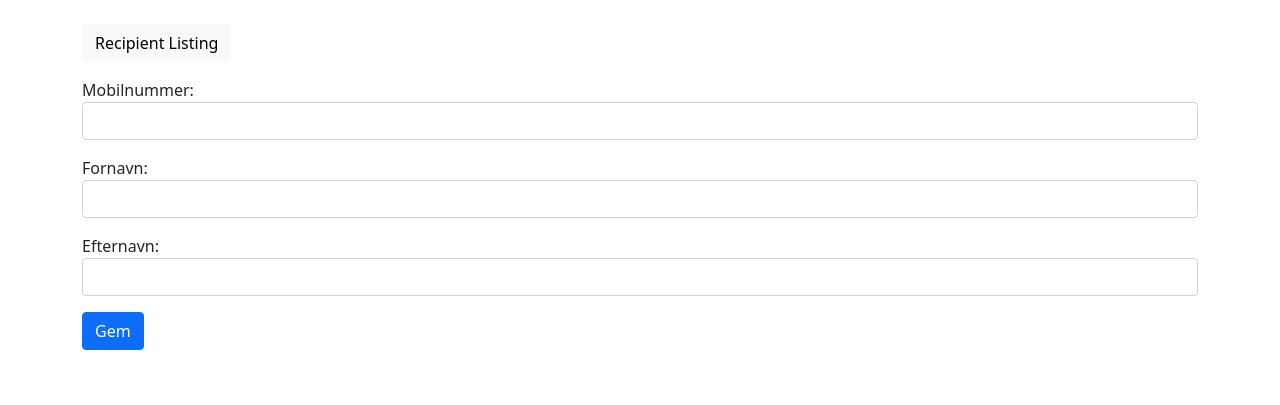
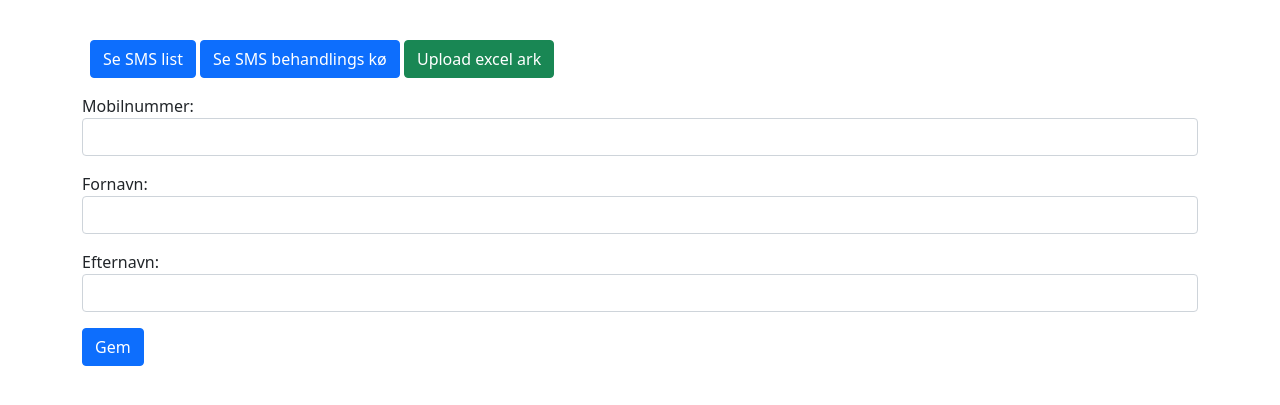
Before and after one commit to unord/sms-unord, a Django app: page /sms_app/Recipient/create/ in a window 1280 px wide. Shown: the part 64-469 px from the top of the page. Run offline with Django 4.2, Linux system fonts and the light colour scheme; parts of the project's set-up code (start-up, migrations or seed data) failed here and were passed over.

Commit message:
templates

```diff
--- a/sms_app/templates/sms_app/recipient_detail.html
+++ b/sms_app/templates/sms_app/recipient_detail.html
@@ -4,7 +4,7 @@
 
 <p>
     <a class="btn btn-primary" href="{% url 'sms_app_Message_list' %}">SMS liste</a>
-    <a class="btn btn-primary" href="{% url 'sms_app_Message_Dashboard' %}">SMS behdlings status</a>
+    <a class="btn btn-success" href="{% url 'sms_app_Message_Dashboard' %}">SMS behdlings status</a>
 </p>
 
 <table class="table">
--- a/sms_app/templates/sms_app/recipient_form.html
+++ b/sms_app/templates/sms_app/recipient_form.html
@@ -4,9 +4,8 @@
 {% block content %}
 
 <p>
-    <a class="btn btn-light" href="{% url 'sms_app_Recipient_list' %}">
-    Recipient Listing
-    </a>
+    <div class="m-2"><a class="btn btn-primary" href="{% url 'sms_app_Message_list' %}">Se SMS list</a> <a class="btn btn-primary" href="{% url 'sms_app_Message_Dashboard' %}">Se SMS behandlings kø</a> <a class="btn btn-success" href="{% url 'sms_app_UploadSms_list' %}">Upload excel ark</a></div>
+
 </p>
 
     <form method="post" enctype="multipart/form-data">
--- a/sms_app/templates/sms_app/upload_sms_list_error.html
+++ b/sms_app/templates/sms_app/upload_sms_list_error.html
@@ -5,6 +5,7 @@
     <h1>
 Fejl i upload af excel fil
 </h1>
+<div class="m-2"><a class="btn btn-primary" href="{% url 'sms_app_Message_list' %}">Se SMS list</a> <a class="btn btn-primary" href="{% url 'sms_app_Message_Dashboard' %}">Se SMS behandlings kø</a> <a class="btn btn-success" href="{% url 'sms_app_UploadSms_list' %}">Upload excel ark</a></div>
 
     <p>
         Der er sket en fejl i upload af excel filen. Ret nedenstående fejl og prøv igen.<br>
--- a/sms_app/templates/sms_app/upload_sms_list_success.html
+++ b/sms_app/templates/sms_app/upload_sms_list_success.html
@@ -5,6 +5,7 @@
     <h1>
 Upload gennemført
 </h1>
+<div class="m-2"><a class="btn btn-primary" href="{% url 'sms_app_Message_list' %}">Se SMS list</a> <a class="btn btn-primary" href="{% url 'sms_app_Message_Dashboard' %}">Se SMS behandlings kø</a> <a class="btn btn-success" href="{% url 'sms_app_UploadSms_list' %}">Upload excel ark</a></div>
 
 
     <p>Link til besked: <a href="{% url 'sms_app_Message_detail' message %}">id: {{ message }}</a></p>
```
